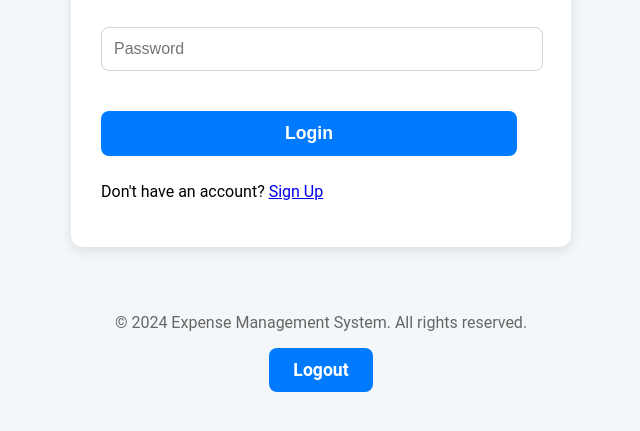
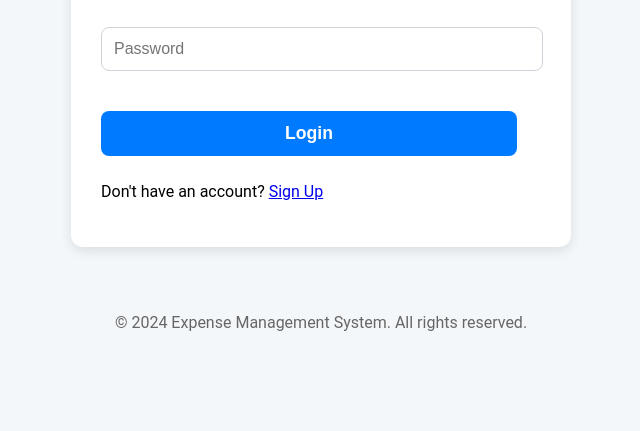
Before and after one commit to yashraj21fr/Visca-Barca, a plain HTML site: page login.html in a window 1280 px wide. Shown: the part 211-642 px from the top of the page, without its empty margins (319-959 px from the left). Drawn offline with Linux system fonts and the light colour scheme.

Commit message:
Update login.html

```diff
--- a/login.html
+++ b/login.html
@@ -26,7 +26,6 @@
     <script src="scripts/login.js"></script>
     <footer>
       <p>&copy; 2024 Expense Management System. All rights reserved.</p>
-      <a href="login.html" class="btn">Logout</a>
     </footer>
   </body>
 </html>
```
